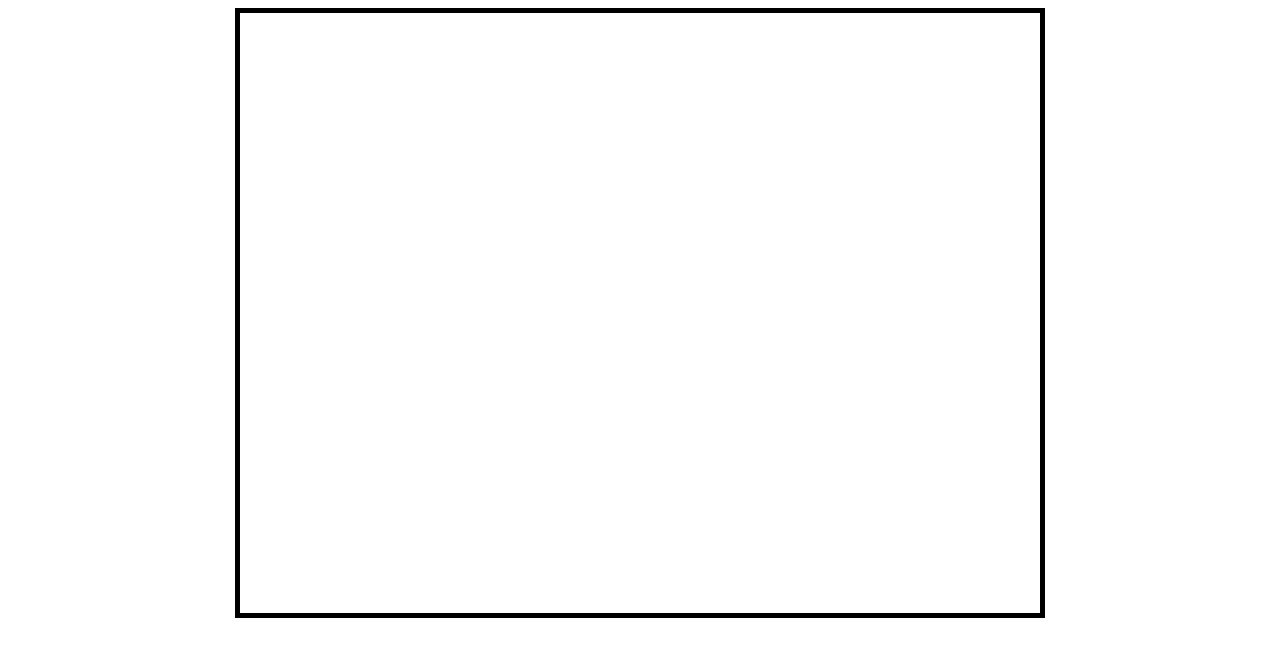
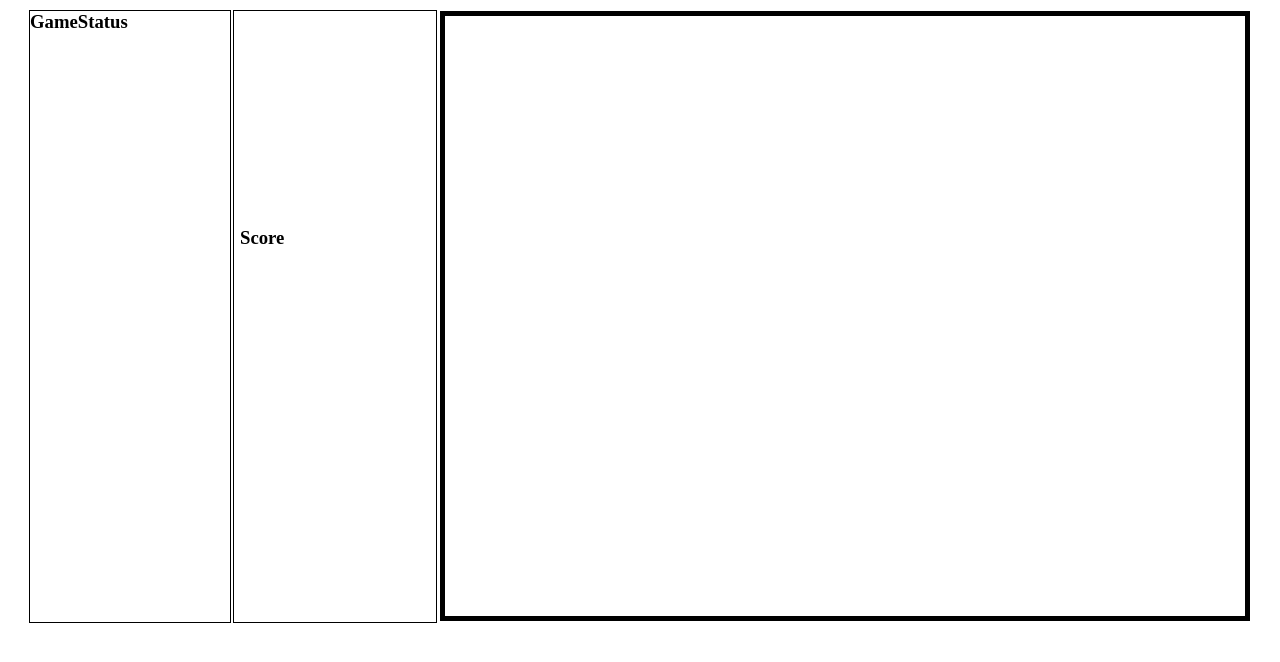
Before and after one commit to AmoghTantradi/TankHero, a website built with webpack: page views/index.html in a window 1280 px wide. Both pictures are taken after typing "Sample" into the empty fields and a click on the button "PLAY". Built offline with nearby package versions, Linux system fonts and the light colour scheme.

Commit message:
initial rollout with gamestatus messages

```diff
--- a/client/css/styles.css
+++ b/client/css/styles.css
@@ -38,13 +38,65 @@
   }
 
 
+  #scoreboardContainer{
+    width: 200px;
+    height: 150px;
+    border: 1px solid black;
+  }
+
+
+  #scoreboardContainer h3{
+    height: 50px;
+    padding: 5px;
+  }
+
+
+  #scoreboard{
+    height: 100px;
+    margin: 0;
+    padding: 5px;
+  }
+
+
+  #scoreboard li{
+    list-style-type: none;
+    background-color: #b9b9b9;
+    margin-right: 5px;
+    padding: 3px;
+
+    border-radius: 2px;
+  }
+
+  #messageContainer{
+    width: 200px;
+    height: 596px;
+    padding: 0;
+    border: 1px solid black;
+  }
+
+  #messages{
+    height: 570px;
+    padding: 0;
+    margin: 0;
+    text-align: left;
+    overflow-y:auto;
+  }
+
+  #messages li{
+    list-style-type: none;
+    padding: 5px;
+  }
+
+
+  #setting table{
+    margin: auto;
+    border-collapse: separate;
+  }
+
 
   input, input:focus{
     outline:none;
   }
-
-
-
 
 
   img {
@@ -56,4 +108,5 @@
     margin-left: auto;
     margin-right: auto;
     display: block;
+    float: right;
   }
--- a/client/index.js
+++ b/client/index.js
@@ -6,7 +6,6 @@ const io = require('socket.io-client')
 
 
 const Client = require('./js/Client')
-const Brush = require('./js/Brush')
 
 
 $(()=>{
@@ -43,7 +42,7 @@ setInterval( ()=>{
     }
     }, 1000.0 / 60.0);
 
-socket.on('msg', (data)=>{ //this is used to communicate with the player
+socket.on('msg', (data)=>{ //this is used to communicate with the player (only for the start and the end for the game -- nothing in between)
     window.alert(data)
 })
 
--- a/client/js/Client.js
+++ b/client/js/Client.js
@@ -1,4 +1,5 @@
 const Brush = require('./Brush')
+const Text = require('./Text')
 
 class Client{
 
@@ -12,12 +13,16 @@ class Client{
         this.turnTurretRight = false,
         this.shoot = false,
 
-        //players
+        //players, checkpoints, and messages -- something the server sends to the frontend periodically
         this.players = {}
         this.checkpoints = []
 
         //drawing
         this.brush = new Brush(ctx)
+
+        //updating gState on client side
+
+        this.text = new Text()
 
         this.handle()
     }
@@ -92,6 +97,7 @@ class Client{
 
     update(socket){
 
+       this.text.update(socket)
        this.processInputs(socket)
        this.processServerMessages(socket)
        this.draw()
--- /dev/null
+++ b/client/js/Text.js
@@ -0,0 +1,33 @@
+
+
+class Text{
+
+    constructor(){
+        this.messages = document.getElementById('messages')
+        this.scoreboard = document.getElementById('scoreboard')
+        this.receivedMessages = new Set()
+    }
+
+    postData(data){
+      //  this.scoreboard.removeAttribute()
+        const message = data.message
+        const date = data.date
+        if(!this.receivedMessages.has(date)){
+            const messageElement = document.createElement('li')
+            messageElement.appendChild(
+                document.createTextNode(`${message}`)
+            )
+            this.messages.appendChild(messageElement)
+            this.receivedMessages.add(date)
+        }
+    }
+
+    update(socket){
+        socket.on('gameData', (data) =>{
+            this.postData(data)
+        })
+    }
+
+}
+
+module.exports = Text
--- a/server.js
+++ b/server.js
@@ -88,7 +88,6 @@ setInterval(()=>{  //we have to update the bullets and also handle the logic if
 		io.sockets.emit('state', {players:fromEntries(game.players), checkpoints:game.manager.checkpoints})
 	}
 
-
 	game.update(io.sockets)
 	count++
 
--- a/server/Checkpoint.js
+++ b/server/Checkpoint.js
@@ -2,8 +2,8 @@ const Hitbox = require('../lib/Hitbox')
 
 class Checkpoint{
 
-    // delay is in milliseconds (default is 20 seconds)
-    constructor(centerX, centerY, delay=20000 ){
+    // delay is in milliseconds (default is 10 seconds)
+    constructor(centerX, centerY, delay=10000 ){
         this.centerX = centerX
         this.centerY = centerY
         this.radius = 60 // 80px
--- a/server/CheckpointManager.js
+++ b/server/CheckpointManager.js
@@ -34,8 +34,9 @@ class CheckpointManager{
 
             if(this.checkpoints[i].isCaptured){
                 const team = this.checkpoints[i].capturingTeam
+                const message = `A checkpoint has been captured by the ${team} team`
                 this.scoreBoard.set(team, this.scoreBoard.get(team) + 10)
-                socket.emit('msg', `A checkpoint has been captured by the ${team} team`)
+                socket.emit('gameData',{message:message, date:Date.now()})
                 this.checkpoints.splice(i, 1)
                 i--
             }
--- a/views/index.html
+++ b/views/index.html
@@ -23,8 +23,26 @@
       </div>
     </div>
 
-    <canvas id="gameScreen" width="800" height="600"></canvas>
 
+    <div id="setting">
+
+      <table>
+          <td id = "messageContainer">
+            <h3>GameStatus</h3>
+            <ul id="messages"></ul>
+          </td>
+
+          <td id = "scoreboardContainer">
+            <h3>Score</h3>
+            <ul id="scoreboard"></ul>
+          </td>
+
+          <td id="canvasContainer">
+            <canvas id="gameScreen" width="800" height="600"></canvas>
+          </td>
+        </table>
+
+    </div>
   </body>
 
   <script src="/dist/client.bundle.js"></script>
```
